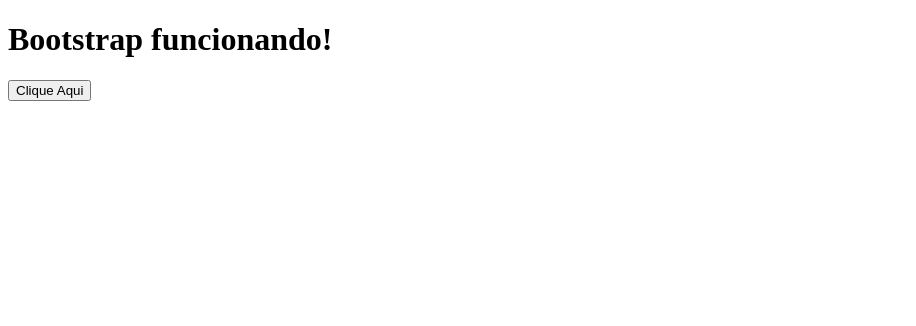
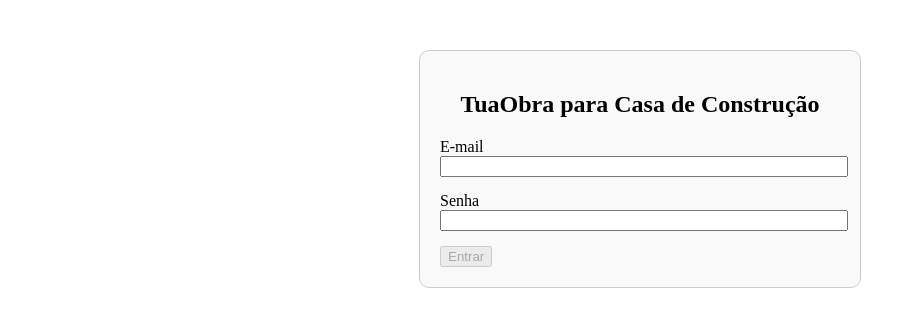
Before and after one commit to Rian-Noronha/tuaobracasaconstrucao, an Angular app: page /login in a window 1280 px wide. Before the commit this address led to /. Shown: the top 326 px of the page, without its empty margins (0-916 px from the left). Built offline with nearby package versions, Linux system fonts and the light colour scheme.

Commit message:
[feat] login

```diff
--- a/src/app/app.component.html
+++ b/src/app/app.component.html
@@ -1,4 +1 @@
-<div class="container text-center">
-  <h1 class="mt-5 text-primary">Bootstrap funcionando!</h1>
-  <button class="btn btn-success mt-3">Clique Aqui</button>
-</div>
+<router-outlet></router-outlet>
--- a/src/app/app.component.ts
+++ b/src/app/app.component.ts
@@ -6,7 +6,7 @@
   standalone: true,
   imports: [RouterOutlet],
   templateUrl: './app.component.html',
-  styleUrl: './app.component.css'
+  styleUrls: ['./app.component.css']
 })
 export class AppComponent {
   title = 'tuaobracasaconstrucao';
--- a/src/app/app.routes.ts
+++ b/src/app/app.routes.ts
@@ -1,3 +1,15 @@
-import { Routes } from '@angular/router';
+import { NgModule } from '@angular/core';
+import { RouterModule, Routes } from '@angular/router';
+import { LoginComponent } from './login/login.component'; // Importe o LoginComponent
 
-export const routes: Routes = [];
+// Definindo as rotas
+export const routes: Routes = [
+  { path: 'login', component: LoginComponent },
+  { path: '**', redirectTo: 'login' }  // Redireciona qualquer rota desconhecida para 'login'
+];
+
+@NgModule({
+  imports: [RouterModule.forRoot(routes)],  // Configura o roteamento no aplicativo
+  exports: [RouterModule]  // Exporta o RouterModule para ser utilizado em outros módulos
+})
+export class AppRoutingModule {}
--- /dev/null
+++ b/src/app/login/login.component.css
@@ -0,0 +1,22 @@
+.login-container {
+    max-width: 400px;
+    margin: 50px auto;
+    padding: 20px;
+    border: 1px solid #ccc;
+    border-radius: 10px;
+    background: #f9f9f9;
+  }
+
+
+  .form-group input{
+    width: 100%;
+  }
+
+  .form-group {
+    margin-bottom: 15px;
+  }
+
+  h2 {
+    text-align: center;
+    margin-bottom: 20px;
+  }
--- /dev/null
+++ b/src/app/login/login.component.html
@@ -0,0 +1,30 @@
+<div class="login-container">
+  <form (ngSubmit)="onSubmit()" #loginForm="ngForm">
+    <h2>TuaObra para Casa de Construção</h2>
+    <div class="form-group">
+      <label for="email">E-mail</label>
+      <input
+        type="email"
+        id="email"
+        name="email"
+        class="form-control"
+        required
+        [(ngModel)]="user.email"
+      />
+    </div>
+    <div class="form-group">
+      <label for="password">Senha</label>
+      <input
+        type="password"
+        id="password"
+        name="password"
+        class="form-control"
+        required
+        [(ngModel)]="user.password"
+      />
+    </div>
+    <button type="submit" class="btn btn-primary" [disabled]="!loginForm.valid">
+      Entrar
+    </button>
+  </form>
+</div>
--- /dev/null
+++ b/src/app/login/login.component.ts
@@ -0,0 +1,21 @@
+import { Component } from '@angular/core';
+import { FormsModule } from '@angular/forms';
+
+@Component({
+  selector: 'app-login',
+  standalone: true,
+  imports: [FormsModule],
+  templateUrl: './login.component.html',
+  styleUrls: ['./login.component.css'],
+})
+export class LoginComponent {
+  user = {
+    email: '',
+    password: '',
+  };
+
+  onSubmit() {
+    console.log('Usuário:', this.user);
+    // Aqui você pode implementar a lógica de autenticação, como uma chamada à API.
+  }
+}
```
Also changed, not shown: 1 other file (tests, documents, lock files or other folders).
